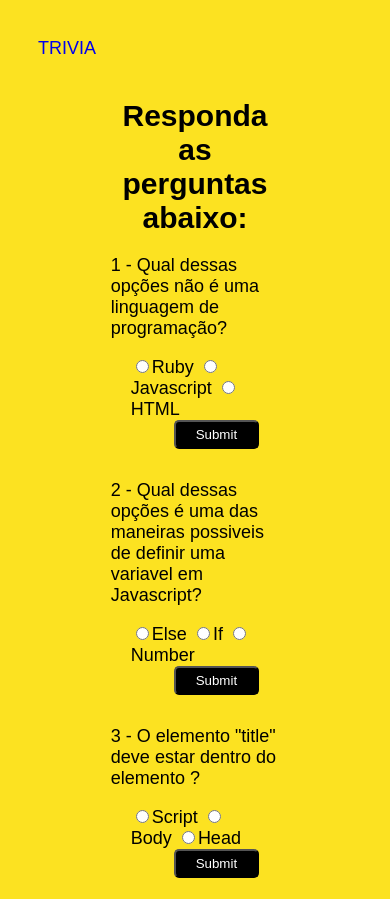
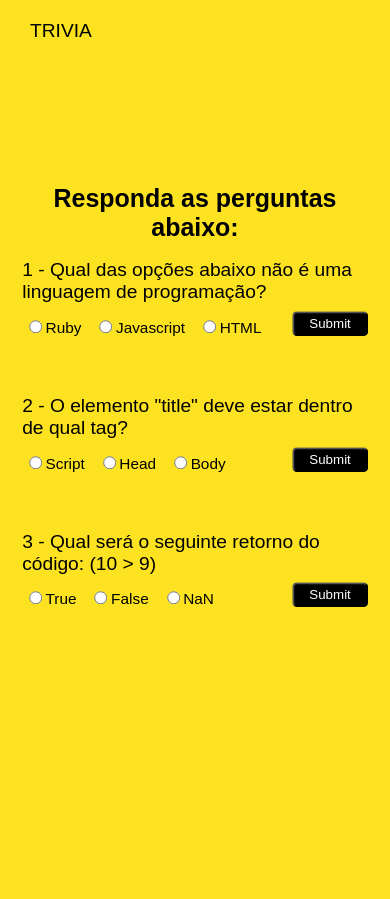
Before and after one commit to Tati-Mendonca/Trivia, a plain HTML site: page src/quiz.html in a window 390 px wide. After the commit the page ends 844 px from the top, so only its background shows below. Drawn offline with Linux system fonts and the light colour scheme.

Commit message:
Código Refatorado

```diff
--- a/src/quiz.html
+++ b/src/quiz.html
@@ -12,45 +12,59 @@
 
 <body>
     <a href="index.html">
-        <p id="trivia">TRIVIA</p>
+        <p class="trivia">TRIVIA</p>
     </a>
+    <div class="quiz">
         <div class="text">
-        <h1>Responda as perguntas abaixo:</h1>
-        <p>1 - Qual dessas opções não é uma linguagem de programação?</p>
+            <h1 class="center">Responda as perguntas abaixo:</h1>
+            <p class="question">1 - Qual das opções abaixo não é uma linguagem de programação?</p>
 
             <form id="form1">
-            <input name="radio" type="radio" value="errado1" id="wrong-answer1" />Ruby
-            <input name="radio" type="radio" value="errado2" id="right-answer1" />Javascript
-            <input name="radio" type="radio" value="certo" id="green1" />HTML
+                <label>
+                    <input name="radio" class="radio" type="radio" value="errado1" id="wrong-answer1" />Ruby
+                </label>
+                <label>
+                    <input name="radio" class="radio" type="radio" value="errado2" id="right-answer1" />Javascript
+                </label>
+                <label>
+                    <input name="radio" class="radio" type="radio" value="certo" id="green1" />HTML
+                </label>
                 <input type="submit" id="btnsubmit1" class="btn" onClick="fSubmit1()" />
             </form>
             <br />
             <div class="right" id="div-right">Resposta Correta!</div>
             <div class="wrong" id="div-wrong">Tente Novamente</div>
-
             <br />
-        <p>
-            2 - Qual dessas opções é uma das maneiras possiveis de definir uma
-            variavel em Javascript?
+            <p class="question">
+                2 - O elemento "title" deve estar dentro de qual tag?
             </p>
-
             <form id="form2">
-            <input name="radio" type="radio" value="errado1" id="wrong-answer2" />Else
-            <input name="radio" type="radio" value="errado2" id="right-answer2" />If
-            <input name="radio" type="radio" value="certo" id="green2" />Number
+                <label>
+                    <input name="radio" class="radio" type="radio" value="errado1" id="wrong-answer2" />Script
+                </label>
+                <label>
+                    <input name="radio" class="radio" type="radio" value="certo" id="green2" />Head
+                </label>
+                <label>
+                    <input name="radio" class="radio" type="radio" value="errado2" id="right-answer2" />Body
+                </label>
                 <input type="submit" id="btnsubmit2" class="btn" onClick="fSubmit2()" />
             </form>
             <br />
             <div class="right" id="div-right2">Resposta Correta!</div>
             <div class="wrong" id="div-wrong2">Tente Novamente</div>
-
             <br />
-
-        <p>3 - O elemento "title" deve estar dentro do elemento ?</p>
+            <p class="question">3 - Qual será o seguinte retorno do código: (10 > 9)</p>
             <form id="form3">
-            <input name="radio" type="radio" value="errado1" id="wrong-answer3" />Script
-            <input name="radio" type="radio" value="errado2" id="right-answer3" />Body <input name="radio" type="radio"
-                value="certo" id="green3" />Head
+                <label>
+                    <input name="radio" class="radio" type="radio" value="certo" id="green3" />True
+                </label>
+                <label>
+                    <input name="radio" class="radio" type="radio" value="errado1" id="wrong-answer3" />False
+                </label>
+                <label>
+                    <input name="radio" class="radio" type="radio" value="errado2" id="right-answer3" />NaN
+                </label>
                 <input type="submit" id="btnsubmit3" class="btn" onClick="fSubmit3()" />
             </form>
             <br />
@@ -58,6 +72,7 @@
             <div class="wrong" id="div-wrong3">Tente Novamente</div>
             <br />
         </div>
+    </div>
 </body>
 
 </html>
--- a/src/script.js
+++ b/src/script.js
@@ -2,10 +2,8 @@
 var userName = "";
 function capture () {
     userName = document.getElementById('name').value;
-    document.getElementById('typedName').innerHTML = "Bem vinda: " + userName;
+    document.getElementById('wellcome').innerHTML = "Bem vinda: " + userName;
 }
-
-
 
 
 function fSubmit1() {
--- a/src/style.css
+++ b/src/style.css
@@ -1,48 +1,119 @@
+* {
+    margin: 0;
+}
 
-body{
+body {
     background-color: #fce221;
     font-family: Arial, Helvetica, sans-serif;
-    font-size: 18px;
+    font-size: 1.2em;
+    width: 100vw;
+    height: 100vh;
 }
 
-a{
-  text-decoration: none;
+.trivia {
+    padding: 20px 30px;
 }
 
-a:visited { color: black }
-a:hover { font-weight: bold }
-
-#idsubmit{
-    padding: 15px 30px;
-    border-radius: 10px;
-    background-color:#000;
-    color: #fff;
-    margin-top: 10px;
-    font-size: 17px;
+.container {
+    display: flexbox;
+    position: absolute;
+    top: 50%;
+    left: 50%;
+    margin-right: -50%;
+    transform: translate(-50%, -50%)
 }
 
-#trivia{
-    padding: 20px 30px;
-    }
+.root {
+    display: flex;
+    justify-content: center;
+    margin: 4% 0;
+}
 
-.main{
-    width: 45%;
-    margin: auto;
+.center {
     text-align: center;
 }
 
-.text{
-    width: 45%;
-    margin: auto;
+#wellcome {
+    padding-bottom: 3%;
 }
 
-h1{
-    font-size: 30px;
-    text-align: center;
+.main {
+    display: flex;
+    align-items: center;
+    justify-content: center;
 }
 
-.class{
-  text-align: center;
+.name {
+    width: 45%;
+    padding: 2%;
+}
+
+.submit {
+    padding: 10px 20px;
+    border-radius: 10px;
+    background-color: #000;
+    color: #fff;
+    margin-left: 1%;
+    font-size: 17px;
+    text-decoration: none;
+}
+
+.footer {
+    position: fixed;
+    width: 100vw;
+    background-color: black;
+    color: azure;
+    padding: 10px;
+    bottom: 0;
+}
+
+.footer a {
+    color: gray;
+}
+
+a {
+    text-decoration: none;
+    color: #000;
+}
+
+.quiz {
+    display: flex;
+    position: absolute;
+    top: 50%;
+    left: 50%;
+    margin-right: -50%;
+    transform: translate(-50%, -50%)
+}
+
+.text {
+    width: 25em;
+}
+
+.question{
+    padding: 2% 0;
+}
+
+form {
+    padding: 6px 0;
+}
+.radio{
+margin-right: 1%;
+}
+label{
+    padding: 0 5%;
+}
+.right {
+    display: none;
+    background: #00800080;
+    text-align: center;
+    padding: -3px 5px;
+}
+
+.wrong {
+    display: none;
+    background: #ff000087;
+    text-align: center;
+    padding: -3px 5px;
 }
 
 .btn{
@@ -51,21 +122,52 @@ h1{
     float: right;
     background-color:#000;
     color: #fff;
+    margin-top: -5px;
 }
 
-form{
-  padding: 0px 20px;
+@media (max-width: 769px) {
+    h1{
+        font-size: 1.8em;
+    }
 }
 
-.right {
-    display: none;
-    background:#00800080;
-    text-align: center;
-    padding: 5px;
-  }
-.wrong {
-    display: none;
-    background: #ff000087;
-    text-align: center;
-    padding: 5px;
-  }
+
+@media (max-width: 769px) {
+    h1{
+        font-size: 1.5em;
+    }
+ }
+
+ @media (max-width:480px) {
+    h1{
+        font-size: 1.3em;
+        margin-bottom: 10px;
+    }
+    .name {
+        width: 35%;
+        padding: 2%;
+    }
+
+    .text {
+        width: 18em;
+    }
+    .submit {
+        padding: 5px 10px;
+        border-radius: 10px;
+        font-size: 0.8em;
+    }
+    .footer{
+        font-size: 1em;
+    }
+
+    label{
+        padding: 0 2%;
+        font-size: 0.8em;
+    }
+    .btn{
+        padding: 3px 15px;
+        border-radius: 5px;
+
+    }
+
+}
```
Also changed, not shown: src/index.html (+18 -19 lines). Lines whose indentation alone changed are shown as unchanged.
